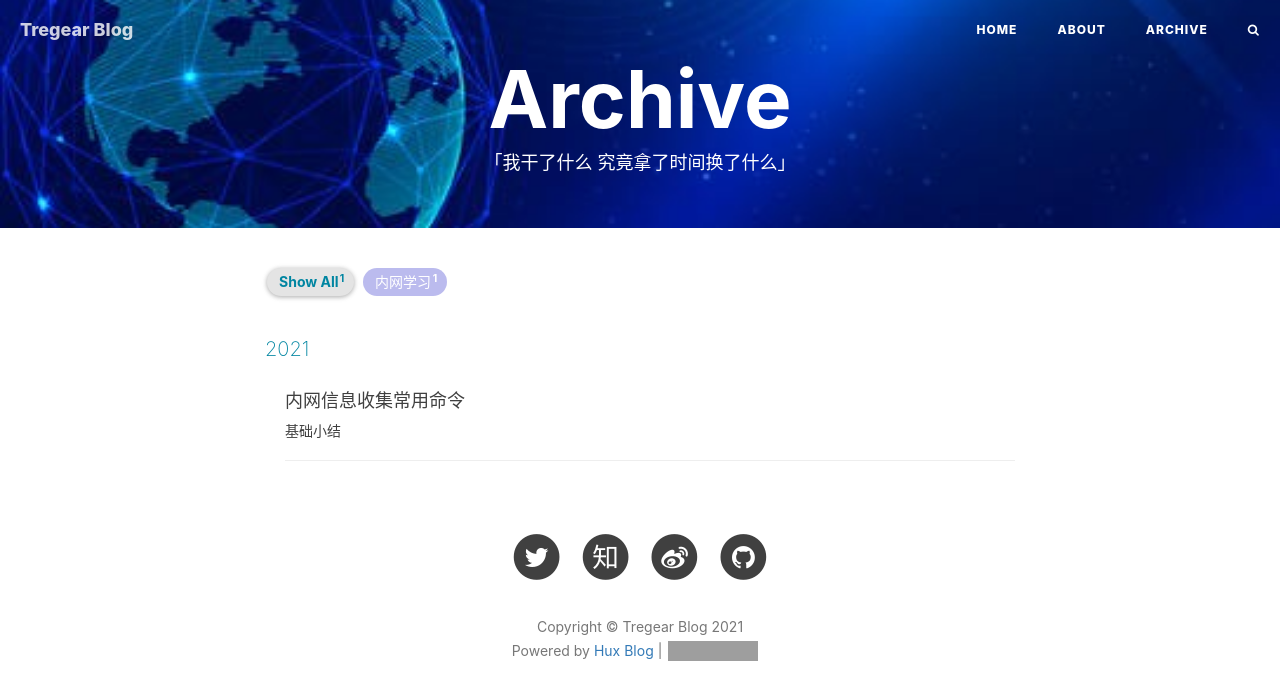
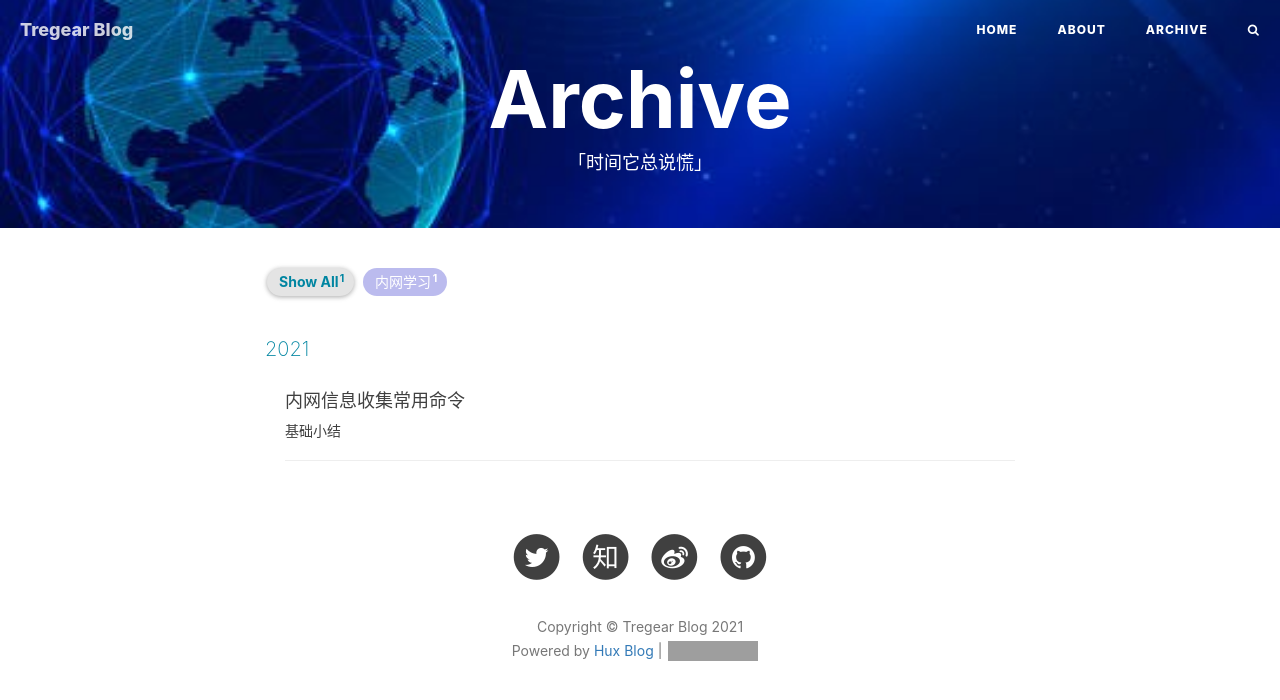
Before and after one commit to sadan920/sadan920.github.io, a Jekyll site: the page built from archive.html, in a window 1280 px wide. Shown: the top 700 px of the page. Built offline with Jekyll 4.4.1, drawn with Linux system fonts in a browser that asks for light colours; nearby versions of some CDN libraries; comment, search, counter and statistics services are not loaded; grey boxes are pictures that could not be loaded.

Commit message:
Update archive.html

```diff
--- a/archive.html
+++ b/archive.html
@@ -1,7 +1,7 @@
 ---
 title: Archive
 layout: default
-description: "「我干了什么 究竟拿了时间换了什么」"
+description: "「时间它总说慌」"
 header-img: "img/tag-bg.jpg"
 ---
 
```
